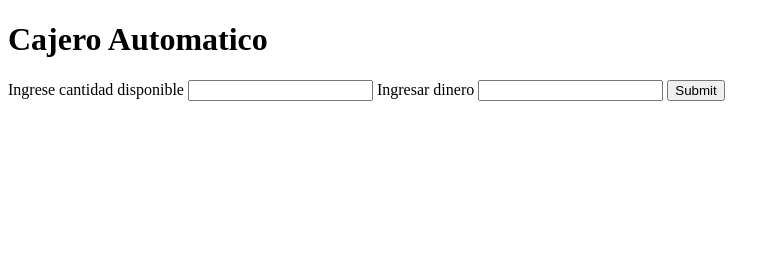
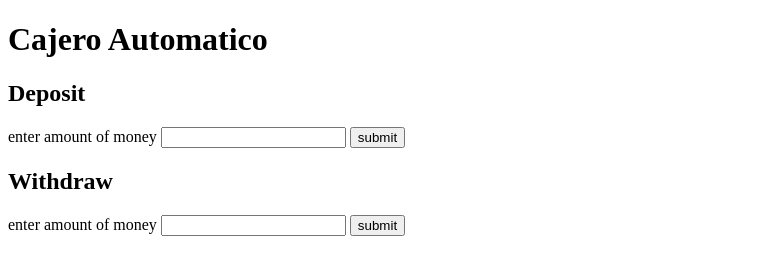
Before and after one commit to Mariana-Usuga/Calculator, a website: page cuenta.html in a window 1280 px wide. Shown: the whole page, without its empty margins (0-780 px from the left). Drawn offline with Linux system fonts and the light colour scheme.

Commit message:
add to the menu 'withdraw cash'

```diff
--- a/cuenta.html
+++ b/cuenta.html
@@ -8,14 +8,17 @@
 </head>
 <body>
     <h1>Cajero Automatico</h1>
+    <h2>Deposit</h2>
     <form method="post">
-    <label>Ingrese cantidad disponible</label>
-    <input type="text" name="dispo">
-
-    <label>Ingresar dinero</label>
-    <input type="text" name="deposit">
-
-    <button type="submit" name="submit">Submit</button>
-</form>
+        <label for="">enter amount of money</label>
+        <input type="text" name="deposit">
+        <button type="submit" name="submit">submit</button>
+    </form>
+    <h2>Withdraw</h2>
+    <form method="post">
+        <label for="">enter amount of money</label>
+        <input type="text" name="withdraw">
+        <button type="submit" name="submit">submit</button>
+    </form>
 </body>
 </html>
```
Also changed, not shown: calculator.js (+14 -4 lines).
